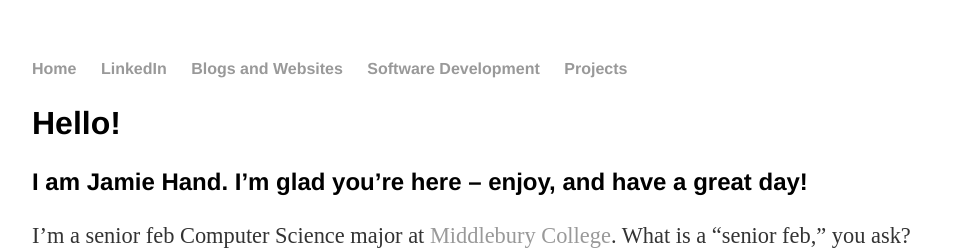
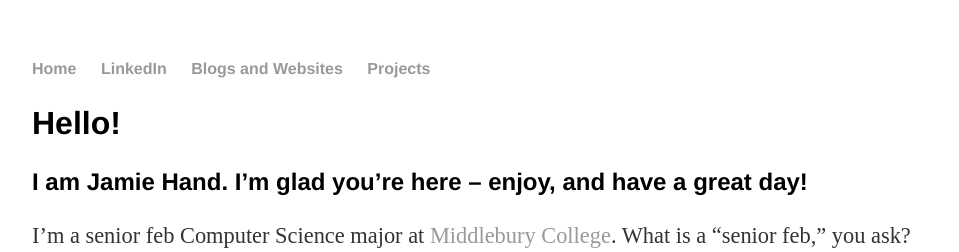
Before and after one commit to jamiehand/jamiehand.github.io, a Jekyll site: the page built from index.md, in a window 1280 px wide. Shown: the top 252 px of the page, without its empty margins (160-1119 px from the left). Built offline with Jekyll 4.4.1, drawn with Linux system fonts in a browser that asks for light colours.

Commit message:
Update default.html

```diff
--- a/_layouts/default.html
+++ b/_layouts/default.html
@@ -11,7 +11,6 @@
 	        		<li><a href="/">Home</a></li>
 	        		<li><a href="https://www.linkedin.com/in/jamiechand">LinkedIn</a></li>
 	        		<li><a href="/blogs-and-websites">Blogs and Websites</a></li>
-					<li><a href="/software-development">Software Development</a></li>
 	        		<li><a href="/projects">Projects</a></li>
 	    		</ul>
 			</nav>
```
